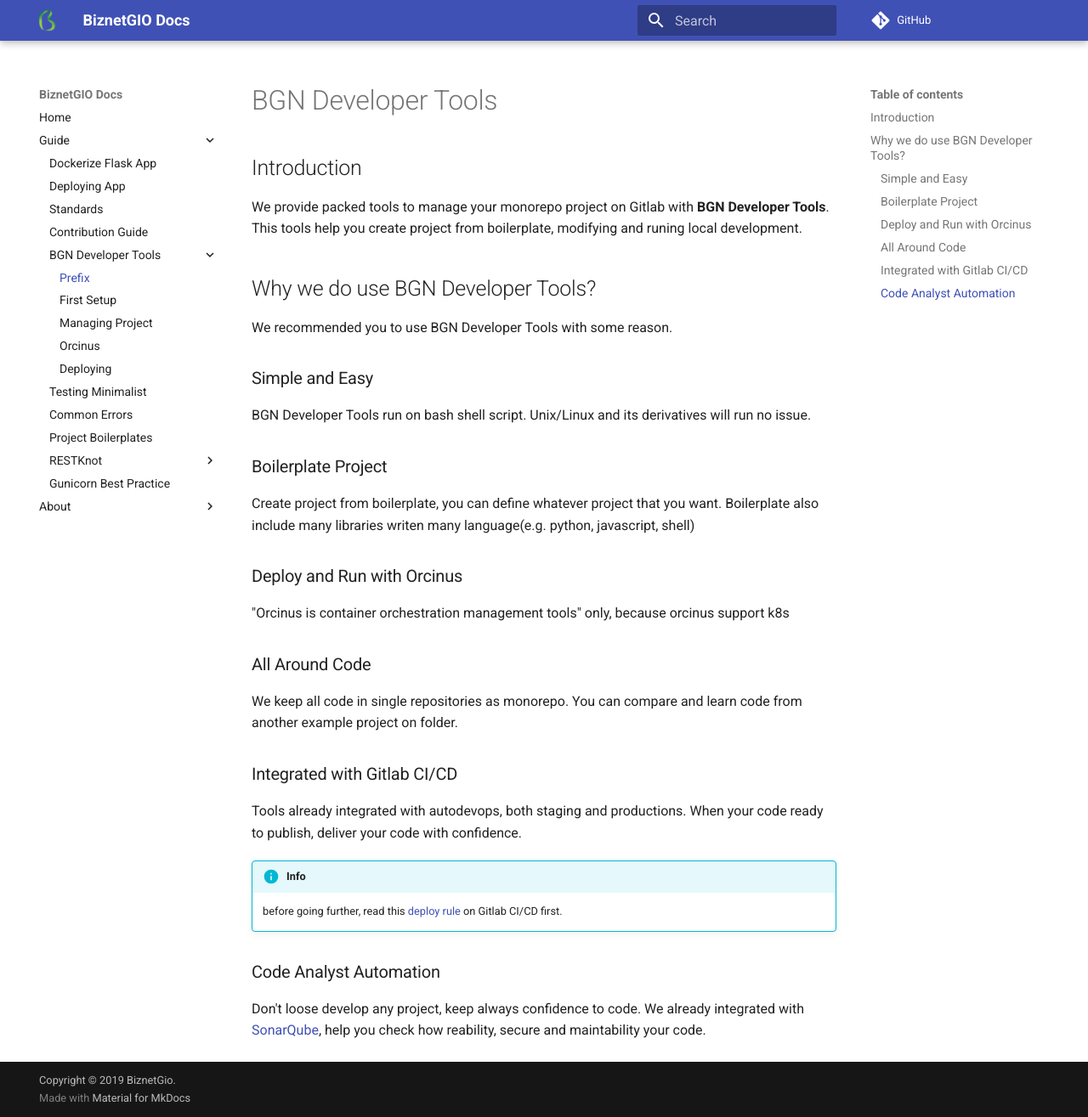
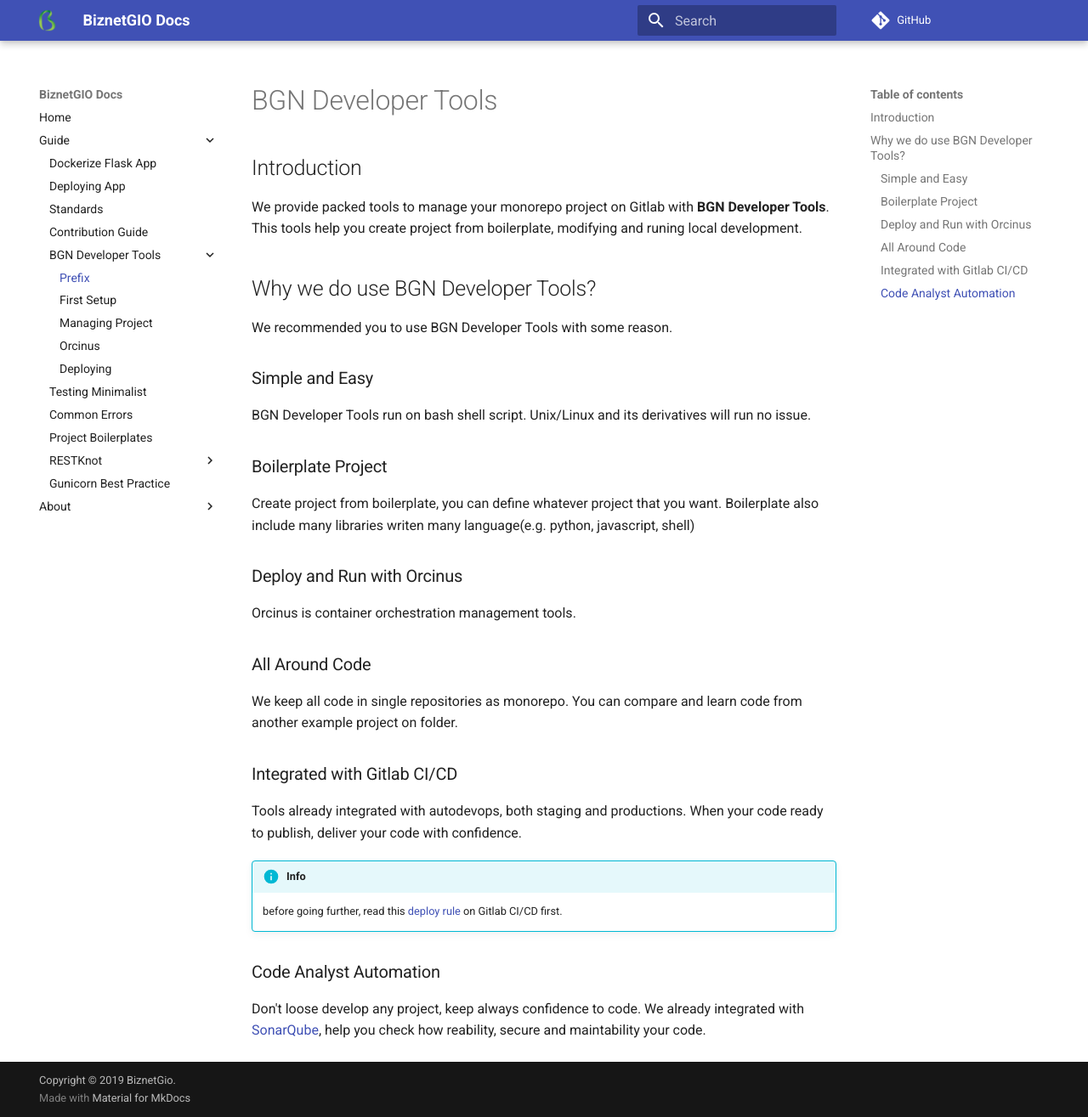
Before and after one commit to BiznetGIO/biznetgio.github.io, an MkDocs documentation site: the page built from docs/guide/bgn-dev-welcome.md, in a window 1280 px wide and 1315 px high. Shown: the whole window at 85% size. Built offline with MkDocs 1.6.1 and Material for MkDocs 9.7.7, drawn with Linux system fonts in a browser that asks for light colours; comment, search, counter and statistics services are not loaded.

Commit message:
Change: orcinus decriptions

```diff
--- a/docs/guide/bgn-dev-welcome.md
+++ b/docs/guide/bgn-dev-welcome.md
@@ -16,7 +16,7 @@ Create project from boilerplate, you can define whatever project that you want.
 Boilerplate also include many libraries writen many language(e.g. python, javascript, shell)
 
 ### Deploy and Run with Orcinus
-"Orcinus is container orchestration management tools" only, because orcinus support k8s
+Orcinus is container orchestration management tools.
 
 ### All Around Code
 We keep all code in single repositories as monorepo.
```
